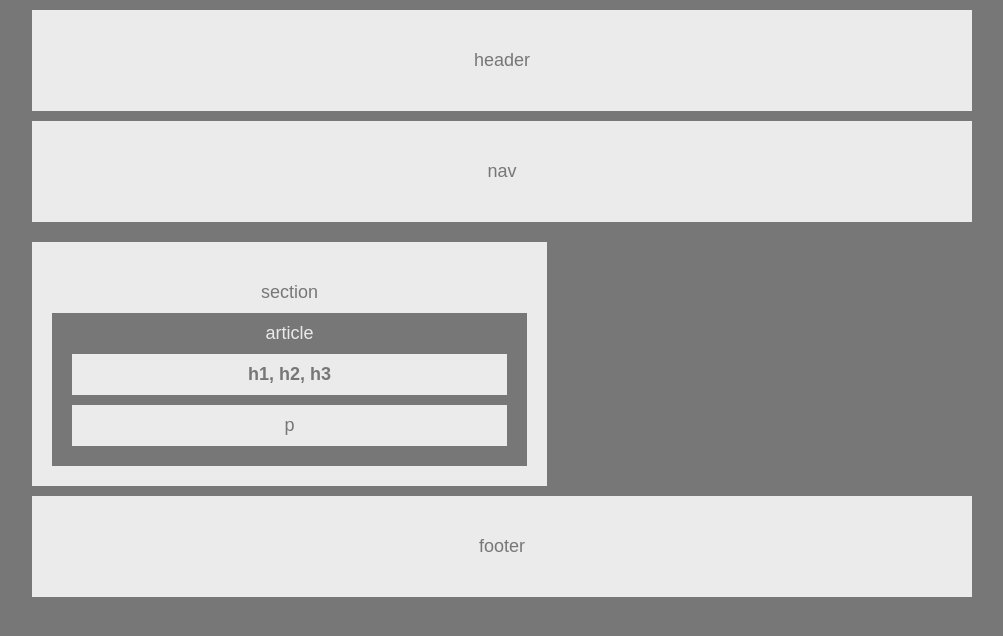
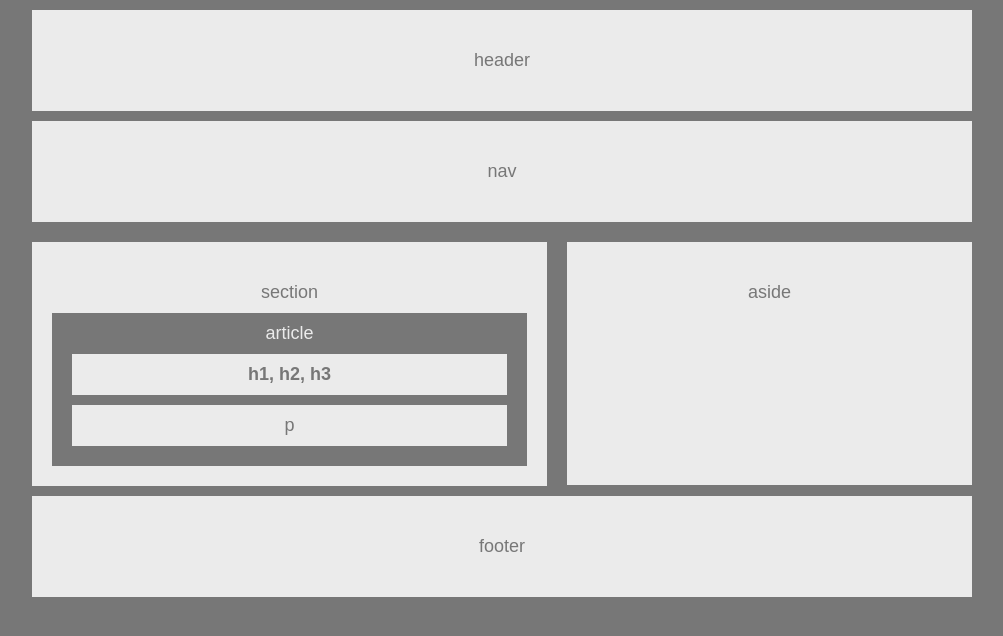
Before and after one commit to JakeDudum/HW-Wireframe, a plain HTML site: page index.html in a window 1280 px wide. Shown: the whole page, without its empty margins (138-1141 px from the left). Drawn offline with Linux system fonts and the light colour scheme.

Commit message:
added div for aside in index.html and added styling for div.aside in style.css

```diff
--- a/index.html
+++ b/index.html
@@ -27,6 +27,8 @@
 
         </div>
 
+        <div class="aside">aside</div>
+
         <div class="text-center">footer</div>
 
     </div>
--- a/style.css
+++ b/style.css
@@ -36,5 +36,15 @@ div.article-content {
     background: #ebebeb;
     padding: 10px;
     margin: 10px;
+}
 
+div.aside {
+    color: #777;
+    background: #ebebeb;
+    text-align: center;
+    float: right;
+    width: 385px;
+    height: 193px;
+    padding: 40px 10px 10px 10px;
+    margin: 10px;
 }
```
